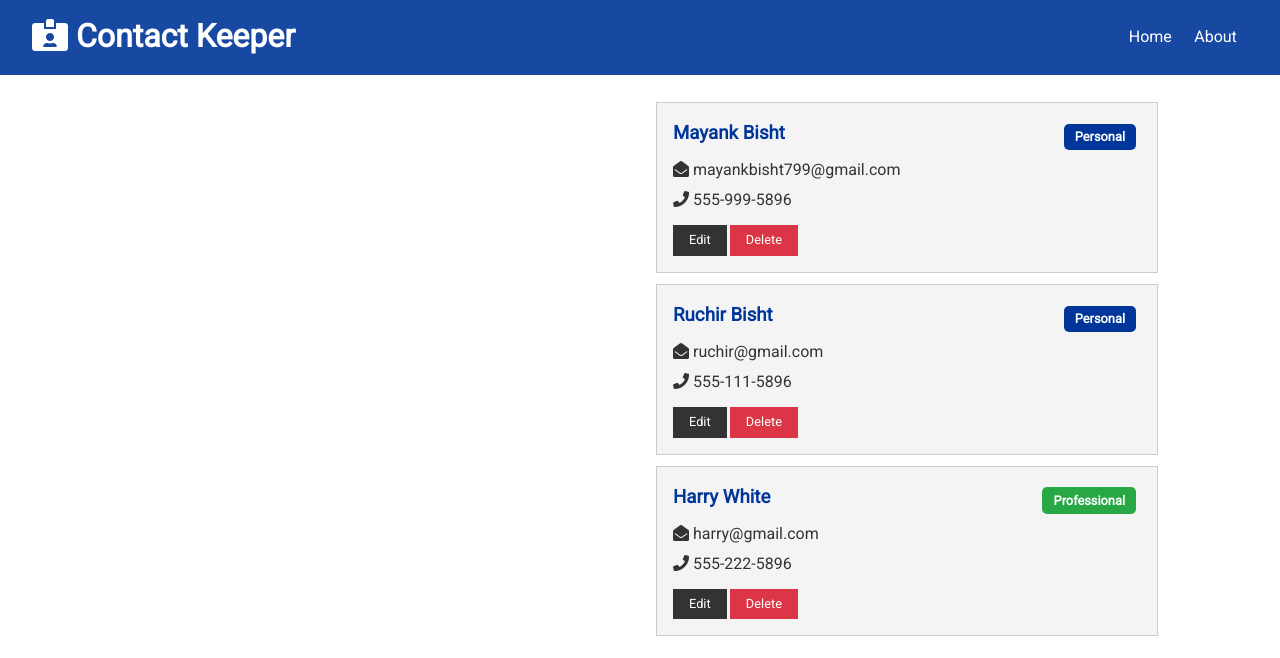
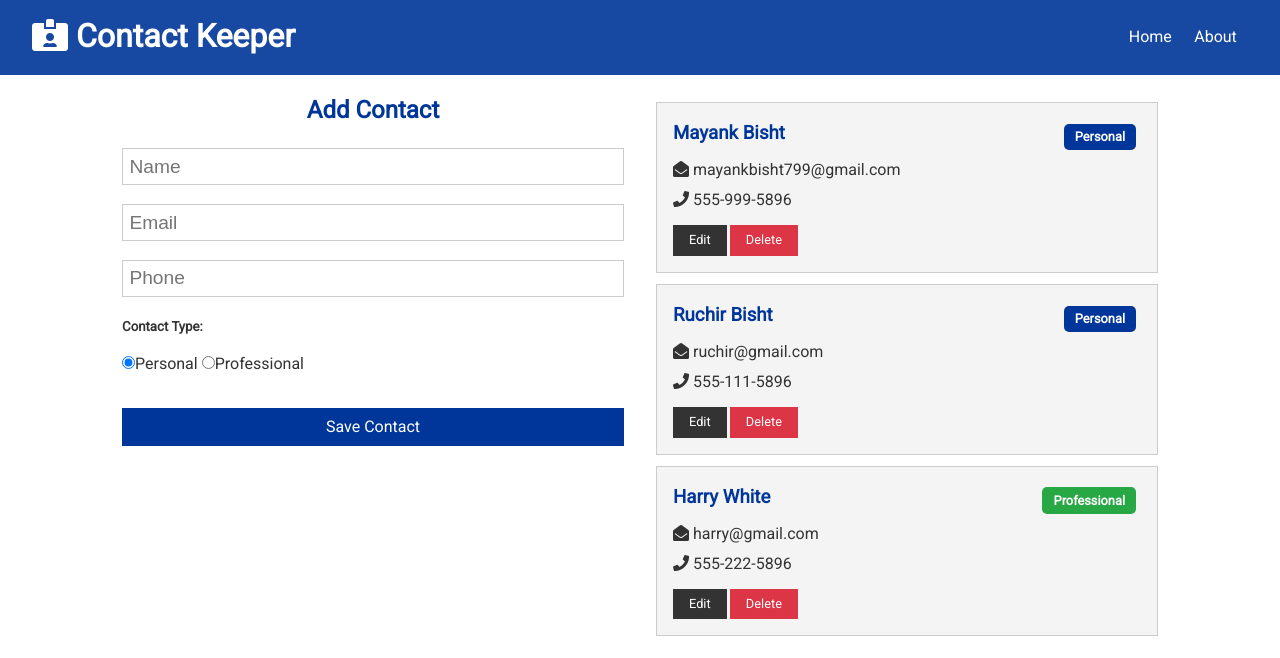
Before and after one commit to Maxank-Bisht/contact-keeper, a React (Create React App) app in the folder client/: page / in a window 1280 px wide. Shown: the top 658 px of the page. Built offline with nearby package versions, Linux system fonts and the light colour scheme.

Commit message:
created form component

```diff
--- a/client/public/index.html
+++ b/client/public/index.html
@@ -2,11 +2,9 @@
 <html lang="en">
 	<head>
 		<meta charset="utf-8" />
-		<link rel="icon" href="%PUBLIC_URL%/favicon.ico" />
 		<meta name="viewport" content="width=device-width, initial-scale=1" />
 		<meta name="theme-color" content="#000000" />
 		<meta name="description" content="Web site created using create-react-app" />
-		<link rel="apple-touch-icon" href="%PUBLIC_URL%/logo192.png" />
 		<link rel="manifest" href="%PUBLIC_URL%/manifest.json" />
 		<link
 			rel="stylesheet"
--- /dev/null
+++ b/client/src/components/contacts/ContactForm.js
@@ -0,0 +1,50 @@
+import React, { useState, useContext } from 'react';
+import ContactContext from '../../context/contact/contactContext';
+
+const ContactForm = () => {
+	const contactContext = useContext(ContactContext);
+	const [contact, setContact] = useState({
+		name: '',
+		email: '',
+		phone: '',
+		type: 'personal',
+	});
+	const { name, email, phone, type } = contact;
+
+	const onChange = (e) => setContact({ ...contact, [e.target.name]: e.target.value });
+	const onSubmit = (e) => {
+		e.preventDefault();
+		contactContext.addContact(contact);
+		setContact({
+			name: '',
+			email: '',
+			phone: '',
+			type: 'personal',
+		});
+	};
+
+	return (
+		<form onSubmit={onSubmit}>
+			<h2 className='text-primary'>Add Contact</h2>
+			<input type='text' name='name' value={name} placeholder='Name' onChange={onChange} />
+			<input type='text' name='email' value={email} placeholder='Email' onChange={onChange} />
+			<input type='text' name='phone' value={phone} placeholder='Phone' onChange={onChange} />
+			<h5>Contact Type:</h5>
+			<input type='radio' name='type' value='personal' onChange={onChange} checked={type === 'personal'} />
+			Personal{' '}
+			<input
+				type='radio'
+				name='type'
+				value='professional'
+				onChange={onChange}
+				checked={type === 'professional'}
+			/>
+			Professional
+			<div>
+				<input type='submit' value='Save Contact' className='btn btn-primary btn-block' />
+			</div>
+		</form>
+	);
+};
+
+export default ContactForm;
--- a/client/src/components/pages/Home.js
+++ b/client/src/components/pages/Home.js
@@ -1,10 +1,13 @@
 import React from 'react';
 import Contacts from '../contacts/Contacts';
+import ContactForm from '../contacts/ContactForm';
 
 const Home = () => {
 	return (
 		<div className='grid-2'>
-			<div>{/* Contact Form */}</div>
+			<div>
+				<ContactForm />
+			</div>
 			<div>
 				<Contacts />
 			</div>
```
